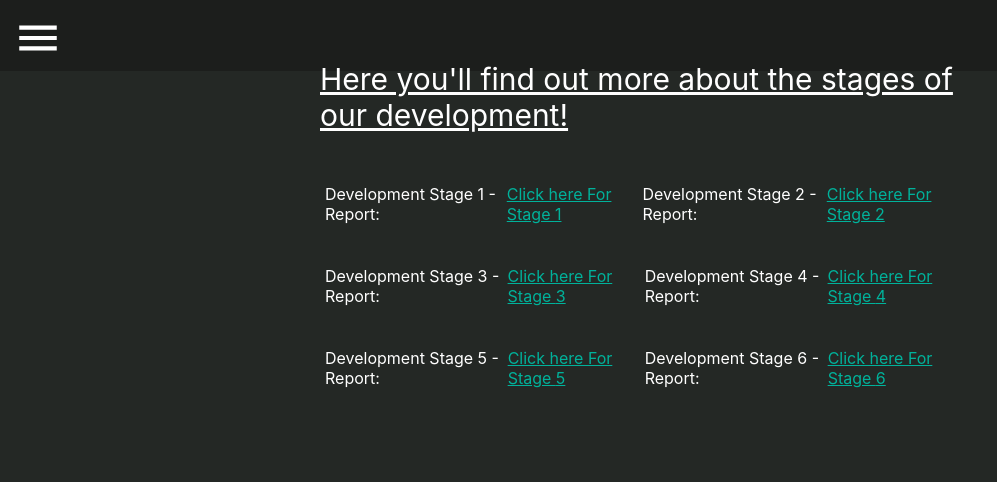
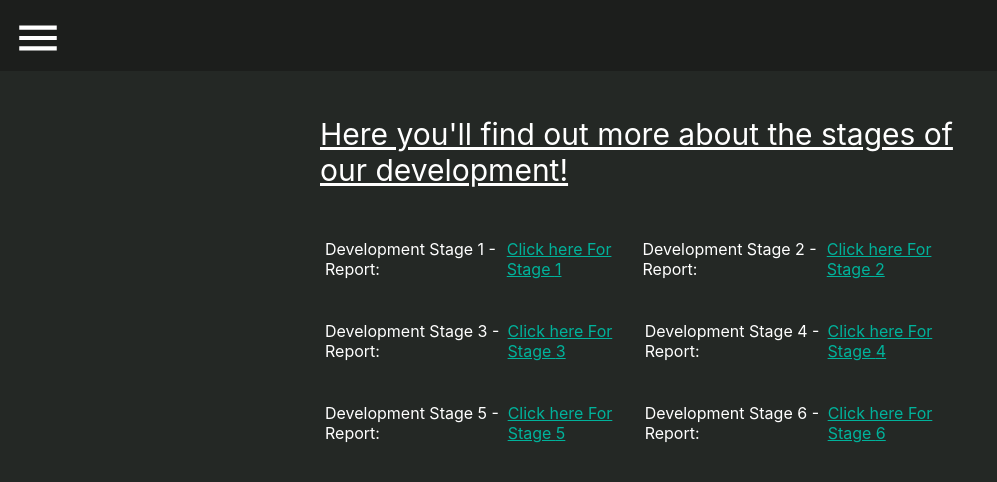
Before and after one commit to FranciscoSimao11/ipmwebsite, a React (Create React App) app: page /ipmwebsite/devhistory in a window 1280 px wide. Shown: the top 482 px of the page, without its empty margins (0-997 px from the left). Built offline with nearby package versions, Linux system fonts and the light colour scheme.

Commit message:
small fixes

```diff
--- a/src/styles/Devhistorypage.css
+++ b/src/styles/Devhistorypage.css
@@ -8,6 +8,7 @@
 .main-container {
   margin: auto;
   width: 50%;
+  padding-top: 25px;
 }
 
 .flex-wrapper {
--- a/src/styles/StageComponent.css
+++ b/src/styles/StageComponent.css
@@ -10,6 +10,7 @@
 
 .url {
   padding-left: 5px;
+  text-decoration: none;
 }
 
 .url a {
--- a/src/styles/Teampage.css
+++ b/src/styles/Teampage.css
@@ -1,7 +1,7 @@
 .team-container {
   display: flex;
   justify-content: center;
-  padding-top: 50px;
+  padding-top: 40px;
 }
 .member-container {
   padding: 10px;
```
